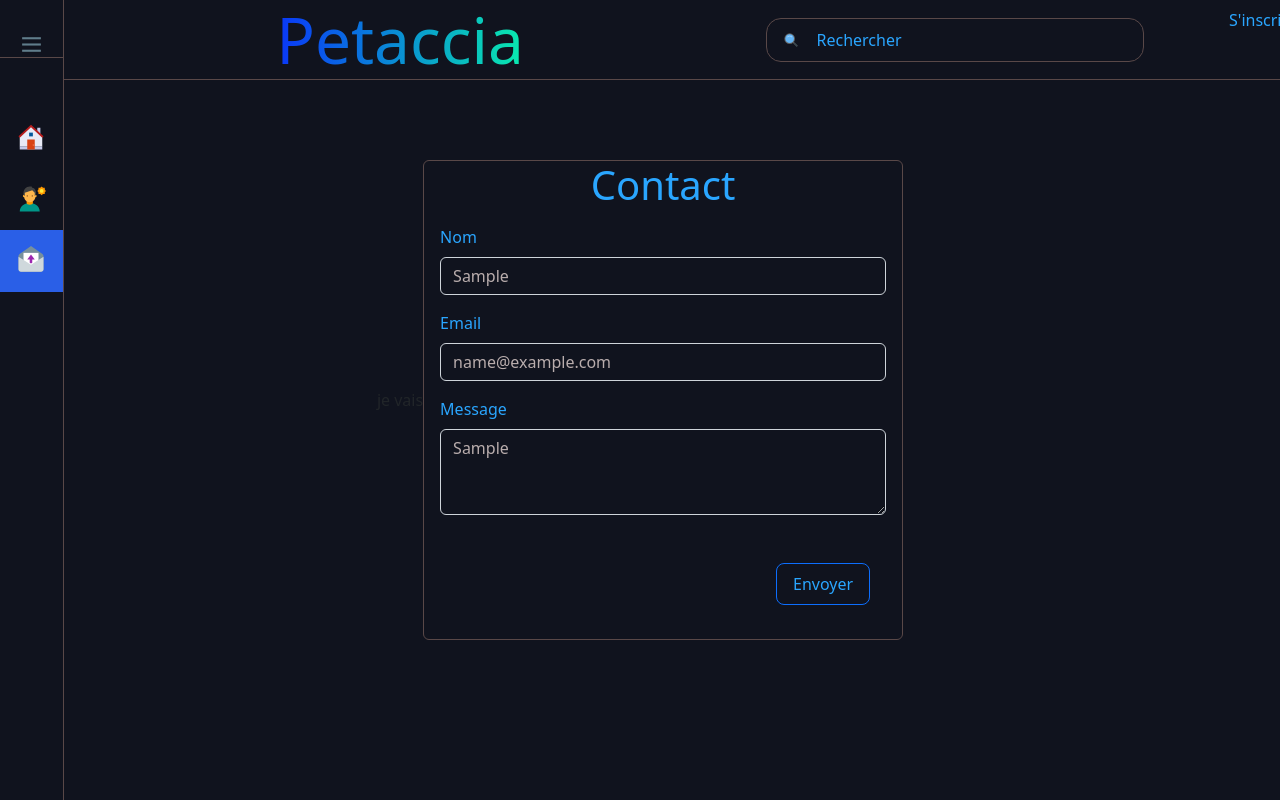
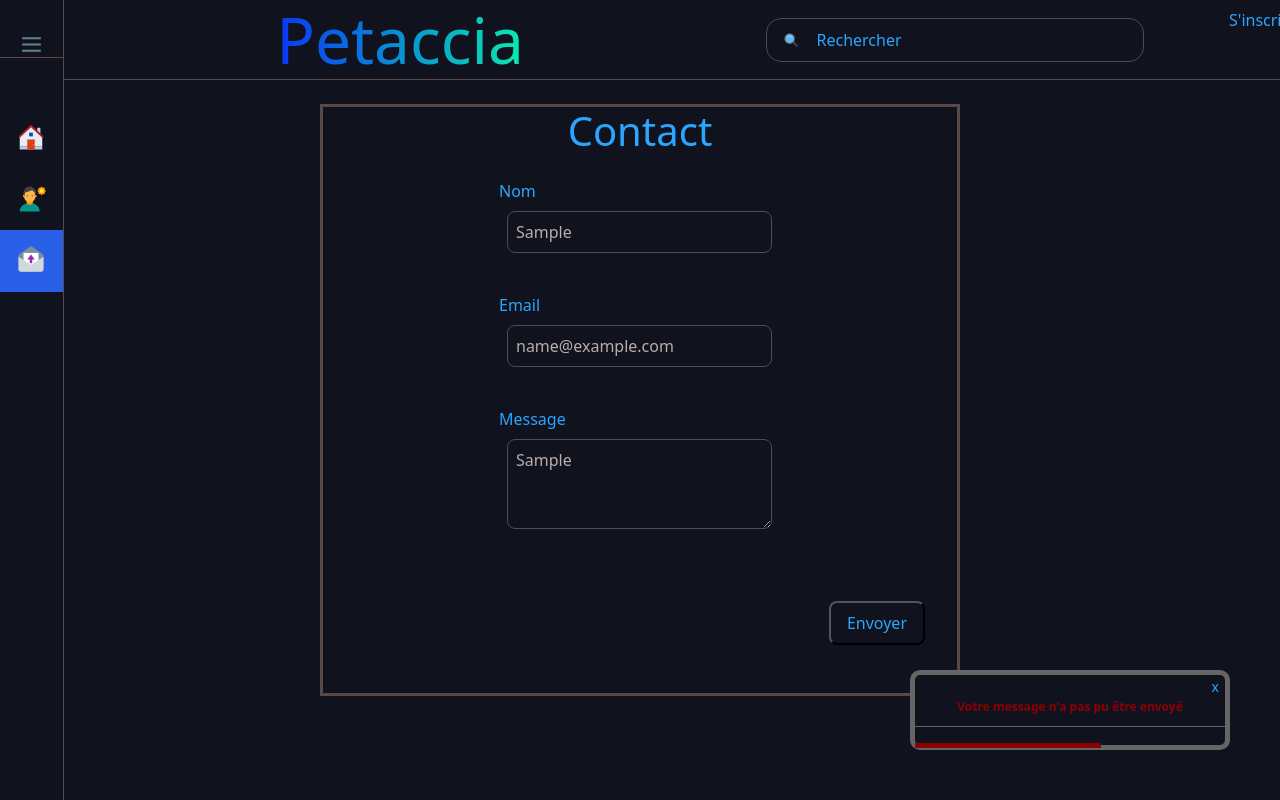
Before and after one commit to petaccia/reseau-social-mysql, a React (Vite) app in the folder frontend/: page /contact in a window 1280 px wide. Both pictures are taken after typing "Sample", "name@example.com", "Sample" into the empty fields and a click on the button "Envoyer". Shown: the top 800 px of the page. Built offline with nearby package versions, Linux system fonts and the light colour scheme; no server answers.

Commit message:
Création dde la modal de toast pour la page contact

```diff
--- /dev/null
+++ b/frontend/src/components/modals/modalsToast/modalToastContact.jsx
@@ -0,0 +1,39 @@
+import React, { useState } from "react";
+import Styles from "./modalToastContact.module.scss";
+
+// Définir les couleurs de fond en fonction du variant
+// const SUCCESS_COLOR = "#006400";
+// const DANGER_COLOR = "#8B0000";
+
+const duration = 5000;
+
+const ModalToast = ({ show, handleClose, message, variant, timeleft }) => {
+  // Déterminer la couleur de fond et de texte en fonction du variant
+  // const bgColor = variant === "success" ? SUCCESS_COLOR : DANGER_COLOR;
+  const textColor = variant === "success" ? "#006400" : "#8B0000";
+
+  // Rendre le modal avec le style et la classe définis
+  return (
+    <div style={{color: textColor }} className={Styles.modal_toast}>
+      {/* Ajouter un bouton pour fermer le modal en appelant la fonction handleClose passée en props */}
+      <button onClick={handleClose} type="button" className={Styles.btn_close}>
+        x
+      </button>
+      {/* Afficher le message passé en props */}
+      <p className={Styles.message}>{message}</p>
+      {/* Afficher une barre de progression en fonction du temps restant passé en props */}
+      <div className={Styles.progress_bar}>
+        <div
+          className={Styles.progress}
+          style={{
+            width: `${(timeleft / 5) * 100}%`,
+            animation: `progress ${duration}ms linear`,
+            backgroundColor: variant === "success" ? "#006400" : "#8B0000",
+          }}
+        ></div>
+      </div>
+    </div>
+  );
+};
+
+export default ModalToast;
--- /dev/null
+++ b/frontend/src/components/modals/modalsToast/modalToastContact.module.scss
@@ -0,0 +1,50 @@
+@import "../../../style/variables";
+
+.modal_toast {
+  border: 5px solid $border-color;
+  width: 20rem;
+  height: 5rem;
+  border-radius: 10px;
+  position: fixed;
+  bottom: 50px;
+  right: 50px;
+  background-color: $background-fond;
+  z-index: 1000;
+
+  .btn_close {
+    width: 100%;
+    display: flex;
+    justify-content: flex-end;
+    border: 0;
+    border-radius: 10px;
+    font-size: 14px;
+    background-color: transparent;
+    color: $primary-color;
+  }
+  .message {
+    font-size: 12px;
+    border-bottom: 1px solid $border-color;
+    padding-bottom: 10px;
+    text-align: center;
+    font-weight: bold;
+  }
+  .progress_bar {
+    width: 100%;
+
+    .progress {
+      width: 100%;
+      height: 5px;
+      background-color: $primary-color;
+
+      @keyframes progress {
+        0% {
+          width: 0%;
+        }
+        100% {
+          width: 100%;
+        }
+
+      }
+    }
+  }
+}
--- a/frontend/src/pages/Contact/Contact.jsx
+++ b/frontend/src/pages/Contact/Contact.jsx
@@ -1,7 +1,7 @@
-import React, { useState } from "react";
-import { Form, Button, Card } from "react-bootstrap";
+import React, { useEffect, useState } from "react";
 import apiConnect from "../../services/API/apiConnection";
 import styles from "./Contact.module.scss";
+import ModalToast from "@components/modals/modalsToast/modalToastContact";
 
 const Contact = () => {
   const [formData, setFormData] = useState({
@@ -10,31 +10,79 @@ const Contact = () => {
     message: "",
   });
 
+  // Fonction pour récupérer les modals
+  const [showToast, setShowToast] = useState(true);
+  // fonction pour les messages de toast
+  const [toastMessage, setToastMessage] = useState("");
+  const [variant, setVariant] = useState("");
+
+  const [timeleft, setTimeleft] = useState(5);
+
   // Envoyer les données du formulaire dans l'API
   const formSubmit = async () => {
     try {
       const response = await apiConnect.post("/contact", formData);
-      console.info(response);
+      if (response.status === 201) {
+        setToastMessage("Votre message a bien été envoyé");
+        setVariant("success");
+      } else {
+        setToastMessage("Votre message n'a pas pu être envoyé");
+        setVariant("danger");
+      }
     } catch (error) {
-      console.info(error);
+      setToastMessage("Votre message n'a pas pu être envoyé");
+      setVariant("danger");
     }
   };
+
+  // Fermer le toast automatiquement après 3 secondes et manuellement
+  let timer;
+
   const handleSumbit = (e) => {
     e.preventDefault();
     formSubmit();
-    console.info(formData);
+    if (!showToast) {
+      setShowToast(true);
+      setTimeleft(5);
+    }
  };
 
+  const handleCloseToast = () => {
+    clearTimeout(timer);
+    setShowToast(false);
+  };
+
+  useEffect(() => {
+    let timer;
+    if (showToast) {
+      timer = setInterval(() => {
+        setTimeleft((prev) => {
+          if (prev <= 1) {
+            clearInterval(timer);
+            setShowToast(false);
+            return 5;
+          } else {
+          return prev - 1;
+        }
+      })
+    }, 1000);
+
+    }
+    return () => {
+      clearTimeout(timer);
+    };
+  }, [showToast]);
+
+
   return (
+    <div className={styles.container}>
     <div className={`${styles.containerCard}`}>
-      je vais
-      <Card className={`${styles.card} `}>
       <div className={styles.containerContact}>
         <h1 className={styles.title}>Contact</h1>
-          <Form onSubmit={handleSumbit} className={styles.form}>
-            <Form.Group className={styles.formGroup} controlId="formBasicEmail">
-              <Form.Label className={styles.label}>Nom</Form.Label>
-              <Form.Control
+        <form onSubmit={handleSumbit} className={styles.form}>
+          <div className={styles.formGroup}>
+            <label className={styles.label}>Nom</label>
+            <input
               className={styles.input}
               type="text"
               placeholder="Entrez votre nom"
@@ -43,11 +91,11 @@ const Contact = () => {
                 setFormData({ ...formData, name: e.target.value })
               }
             />
-            </Form.Group>
+          </div>
 
-            <Form.Group className={styles.formGroup} controlId="formBasicEmail">
-              <Form.Label className={styles.label}>Email</Form.Label>
-              <Form.Control
+          <div className={styles.formGroup}>
+            <label className={styles.label}>Email</label>
+            <input
               className={styles.input}
               type="email"
               placeholder="Entrez votre email"
@@ -56,31 +104,40 @@ const Contact = () => {
                 setFormData({ ...formData, email: e.target.value })
               }
             />
-            </Form.Group>
+          </div>
 
-            <Form.Group className={styles.formGroup} controlId="message">
-              <Form.Label className={styles.label}>Message</Form.Label>
-              <Form.Control
+          <div className={styles.formGroup}>
+            <label className={styles.label}>Message</label>
+            <textarea
               className={styles.input}
               type="text"
               placeholder="Entrez votre message"
-                as="textarea"
               rows={3}
               value={formData.message}
               onChange={(e) =>
                 setFormData({ ...formData, message: e.target.value })
               }
             />
-            </Form.Group>
+          </div>
 
           <div className={styles.buttonContainer}>
-              <Button type="submit" className={styles.button}>
+            <button type="submit" className={styles.button}>
               Envoyer
-              </Button>
+            </button>
           </div>
-          </Form>
+        </form>
       </div>
-      </Card>
+      {/* Afficher le composant ModalToast si showToast est vrai */}
+      {showToast && (
+        <ModalToast
+          show={showToast}
+          handleClose={handleCloseToast}
+          message={toastMessage}
+          variant={variant}
+          timeleft={timeleft}
+        />
+      )}
+    </div>
   </div>
   );
 };
--- a/frontend/src/pages/Contact/Contact.module.scss
+++ b/frontend/src/pages/Contact/Contact.module.scss
@@ -1,48 +1,67 @@
-.containerCard{
+.container {
   display: flex;
+  align-items: center;
   justify-content: center;
-   align-items: center;
-    margin-top:5rem;
+  margin-top: 5rem;
 
-    .card{
-       background-color: #10131e;
-       border :1px solid #594848;
-       width: 30rem;
+  .containerCard {
+    display: flex;
+    flex-direction: column;
+    justify-content: center;
+    width: 40rem;
     height: 30rem;
 
-       .containerContact{
-           .title{
+    .containerContact {
+      display: flex;
+      flex-direction: column;
+      justify-content: center;
+      border: 3px solid #594848;
+      .title {
         color: #2aa6ff;
         text-align: center;
       }
-           .form{
-               .formGroup{
+      .form {
+        display: flex;
+        flex-direction: column;
+        justify-content: center;
+        padding-left: 10rem;
+
+        .formGroup {
           margin: 1rem;
-                   .label{
-                       color :#2aa6ff;
+            display: flex;
+            flex-direction: column;
+
+          .label {
+            color: #2aa6ff;
           }
-                   .input{
+          .input {
+            width: 60%;
             background-color: transparent;
-                       &::placeholder{
+            outline: none;
+            border-radius: 0.5rem;
+            border: 1px solid #594848;
+            padding: 0.5rem;
+            margin: 0.5rem;
+
+            &::placeholder {
               color: #594848;
             }
             color: #b9adad;
           }
         }
-
       }
-           .buttonContainer{
+      .buttonContainer {
         display: flex;
         justify-content: flex-end;
         align-items: center;
         margin: 3rem 2rem;
-               .button{
+        .button {
           background-color: transparent;
           color: #2aa6ff;
           padding: 0.5rem 1rem;
           border-radius: 0.5rem;
           cursor: pointer;
-                   &:hover{
+          &:hover {
             background-color: #594848;
             color: #10131e;
           }
```
Lines whose indentation alone changed are shown as unchanged.
